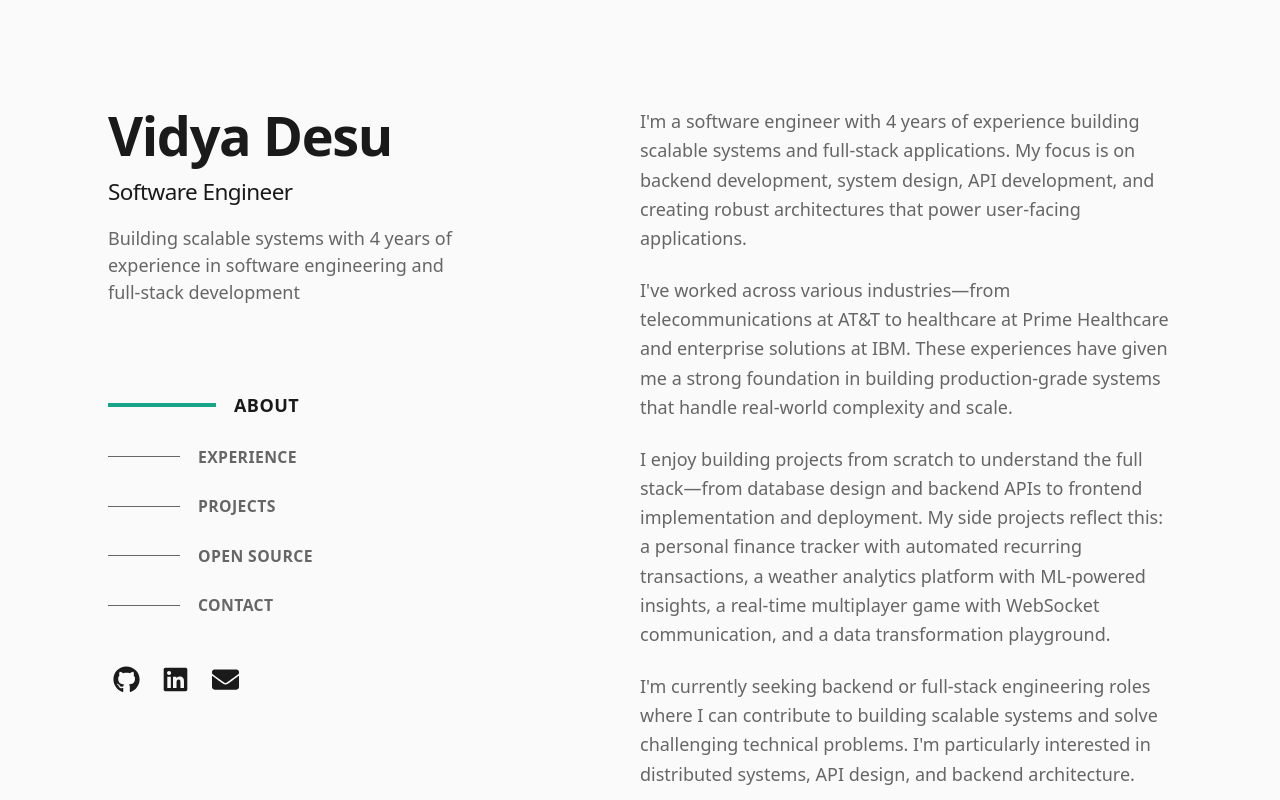
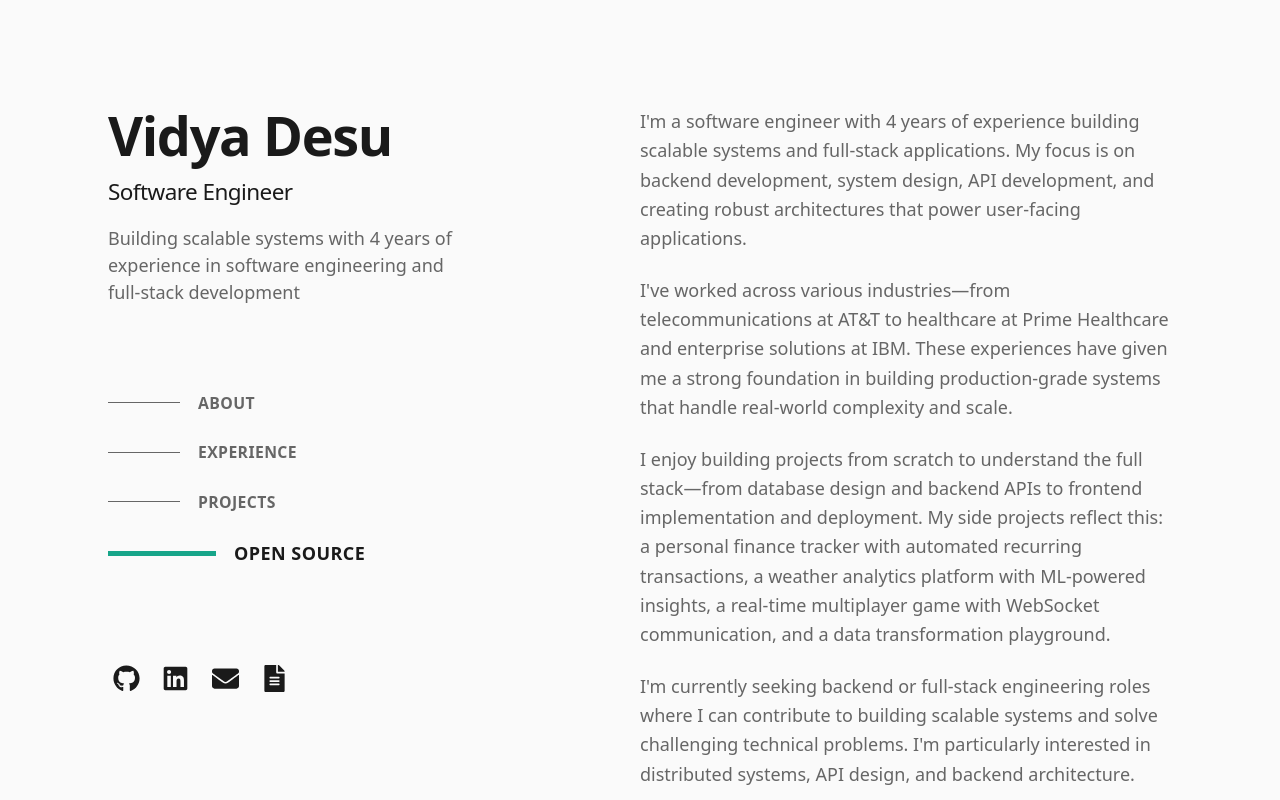
Before and after one commit to vidya381/Portfolio, a Next.js app: page / in a window 1280 px wide. Shown: the top 800 px of the page. Built offline with nearby package versions, Linux system fonts and the light colour scheme.

Commit message:
Polish UI with fixed layout, proper teal color, and improved spacing

```diff
--- a/src/app/page.tsx
+++ b/src/app/page.tsx
@@ -3,25 +3,25 @@ import About from '@/components/sections/About'
 import Experience from '@/components/sections/Experience'
 import Projects from '@/components/sections/Projects'
 import OpenSource from '@/components/sections/OpenSource'
-import Contact from '@/components/sections/Contact'
 
 export default function Home() {
   return (
     <div className="mx-auto min-h-screen max-w-screen-xl px-6 py-12 font-sans md:px-12 md:py-20 lg:px-24 lg:py-0">
       <div className="lg:flex lg:justify-between lg:gap-4">
         {/* Fixed Left Sidebar */}
-        <header className="lg:sticky lg:top-0 lg:flex lg:h-screen lg:w-1/2 lg:flex-col lg:justify-between lg:py-24">
+        <header className="lg:fixed lg:top-0 lg:flex lg:h-screen lg:w-[calc(50%-1rem)] lg:max-w-md lg:flex-col lg:justify-between lg:py-24">
           <Sidebar />
         </header>
 
         {/* Scrollable Right Content */}
-        <main className="pt-24 lg:w-1/2 lg:py-24">
-          <About />
-          <Experience />
-          <Projects />
-          <OpenSource />
-          <Contact />
-        </main>
+        <div className="lg:ml-[50%] lg:w-1/2">
+          <main className="lg:py-24">
+            <About />
+            <Experience />
+            <Projects />
+            <OpenSource />
+          </main>
+        </div>
       </div>
     </div>
   )
--- a/src/components/layout/Navigation.tsx
+++ b/src/components/layout/Navigation.tsx
@@ -8,23 +8,43 @@ export default function Navigation() {
   const [activeSection, setActiveSection] = useState('')
 
   useEffect(() => {
-    const observer = new IntersectionObserver(
-      (entries) => {
-        entries.forEach((entry) => {
-          if (entry.isIntersecting) {
-            setActiveSection(entry.target.id)
-          }
-        })
-      },
-      { threshold: 0.5 }
-    )
+    const handleScroll = () => {
+      const sections = NAV_ITEMS.map(({ id }) => {
+        const element = document.getElementById(id)
+        if (!element) return null
 
-    NAV_ITEMS.forEach(({ id }) => {
-      const element = document.getElementById(id)
-      if (element) observer.observe(element)
-    })
+        const rect = element.getBoundingClientRect()
+        return {
+          id,
+          top: rect.top,
+          bottom: rect.bottom,
+        }
+      }).filter(Boolean)
 
-    return () => observer.disconnect()
+      // Check if we're near the bottom of the page
+      const isBottom = window.innerHeight + window.scrollY >= document.documentElement.scrollHeight - 100
+
+      if (isBottom && sections.length > 0) {
+        // If near bottom, highlight the last section
+        setActiveSection(sections[sections.length - 1].id)
+      } else {
+        // Find the section that's currently at the top of the viewport
+        const current = sections.find(
+          (section) => section && section.top <= 200 && section.bottom > 200
+        )
+
+        if (current) {
+          setActiveSection(current.id)
+        } else if (sections.length > 0 && sections[0]?.top > 200) {
+          // If we're at the very top, highlight the first section
+          setActiveSection(sections[0].id)
+        }
+      }
+    }
+
+    handleScroll() // Set initial active section
+    window.addEventListener('scroll', handleScroll, { passive: true })
+    return () => window.removeEventListener('scroll', handleScroll)
   }, [])
 
   const scrollToSection = (id: string) => {
--- a/src/components/layout/Sidebar.tsx
+++ b/src/components/layout/Sidebar.tsx
@@ -6,7 +6,7 @@ import SocialLinks from './SocialLinks'
 
 export default function Sidebar() {
   return (
-    <div className="lg:flex lg:flex-col lg:justify-between">
+    <>
       <div>
         <h1 className="text-4xl font-bold tracking-tight text-foreground sm:text-5xl">
           {SITE_CONFIG.name}
@@ -20,6 +20,6 @@ export default function Sidebar() {
         <Navigation />
       </div>
       <SocialLinks />
-    </div>
+    </>
   )
 }
--- a/src/components/layout/SocialLinks.tsx
+++ b/src/components/layout/SocialLinks.tsx
@@ -1,11 +1,11 @@
 'use client'
 
-import { FaGithub, FaLinkedin, FaEnvelope } from 'react-icons/fa'
+import { FaGithub, FaLinkedin, FaEnvelope, FaFileAlt } from 'react-icons/fa'
 import { SITE_CONFIG } from '@/lib/constants'
 
 export default function SocialLinks() {
   return (
-    <ul className="ml-1 mt-8 flex items-center gap-5" aria-label="Social media">
+    <ul className="ml-1 flex items-center gap-5" aria-label="Social media">
       <li className="shrink-0">
         <a
           href={SITE_CONFIG.github}
@@ -37,6 +37,17 @@ export default function SocialLinks() {
           <FaEnvelope className="h-6 w-6" />
         </a>
       </li>
+      <li className="shrink-0">
+        <a
+          href="/resume.pdf"
+          target="_blank"
+          rel="noreferrer noopener"
+          className="block text-text-secondary transition hover:text-accent"
+          aria-label="Resume"
+        >
+          <FaFileAlt className="h-6 w-6" />
+        </a>
+      </li>
     </ul>
   )
 }
--- a/src/components/sections/OpenSource.tsx
+++ b/src/components/sections/OpenSource.tsx
@@ -11,7 +11,7 @@ export default function OpenSource() {
     .sort((a, b) => (a.order || 0) - (b.order || 0))
 
   return (
-    <section id="opensource" className="mb-16 scroll-mt-16 lg:mb-24 lg:scroll-mt-24">
+    <section id="opensource" className="mb-16 scroll-mt-16 lg:mb-12 lg:scroll-mt-24">
       <div className="sticky top-0 z-20 -mx-6 mb-8 w-screen bg-background/75 px-6 py-5 backdrop-blur lg:sr-only lg:relative lg:top-auto lg:mx-auto lg:w-full lg:px-0 lg:py-0 lg:opacity-0">
         <h2 className="text-base font-bold uppercase tracking-widest text-foreground lg:sr-only">
           Open Source
--- a/src/lib/constants.ts
+++ b/src/lib/constants.ts
@@ -20,5 +20,4 @@ export const NAV_ITEMS = [
   { id: 'experience', label: 'Experience' },
   { id: 'projects', label: 'Projects' },
   { id: 'opensource', label: 'Open Source' },
-  { id: 'contact', label: 'Contact' },
 ] as const
```
